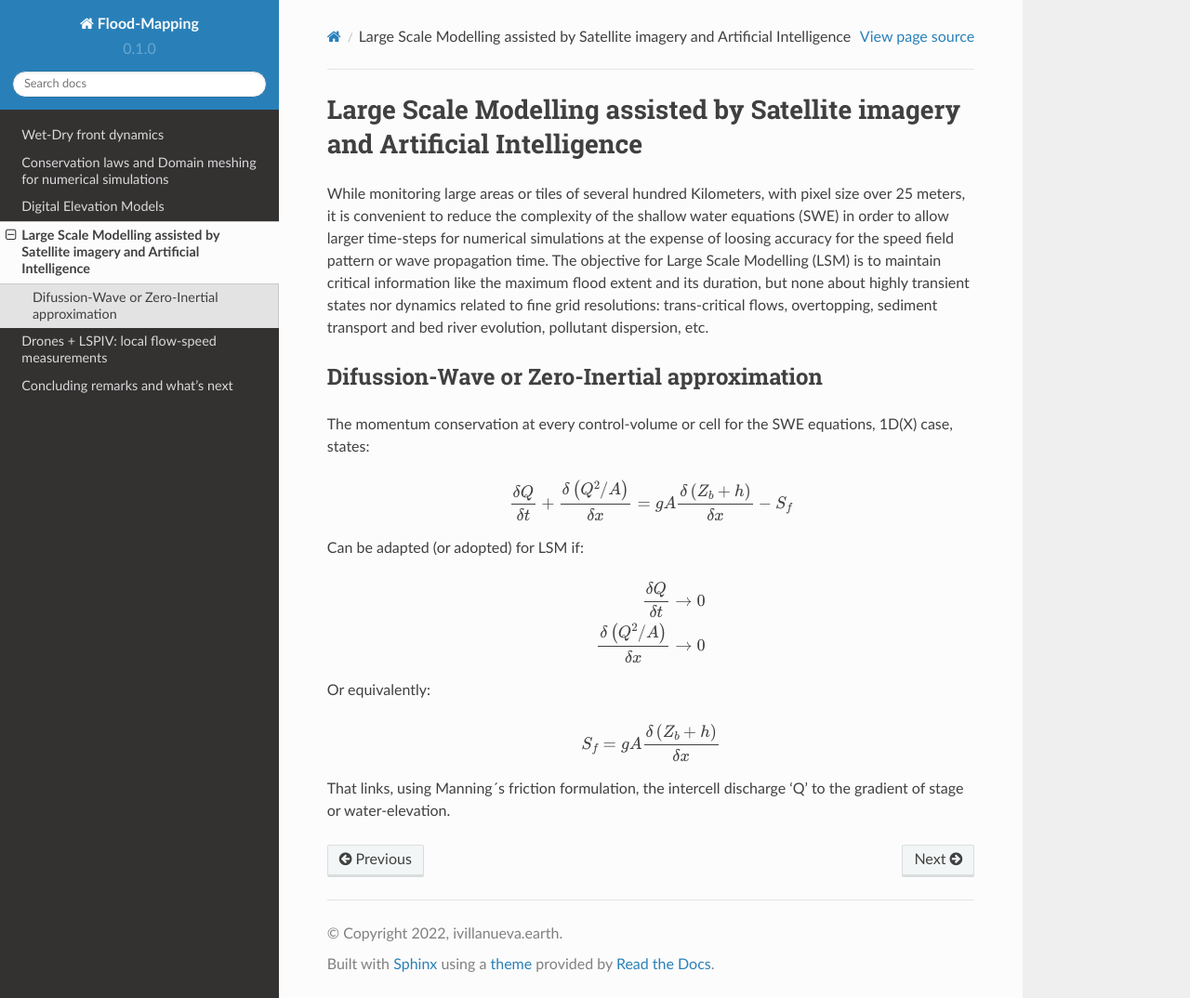
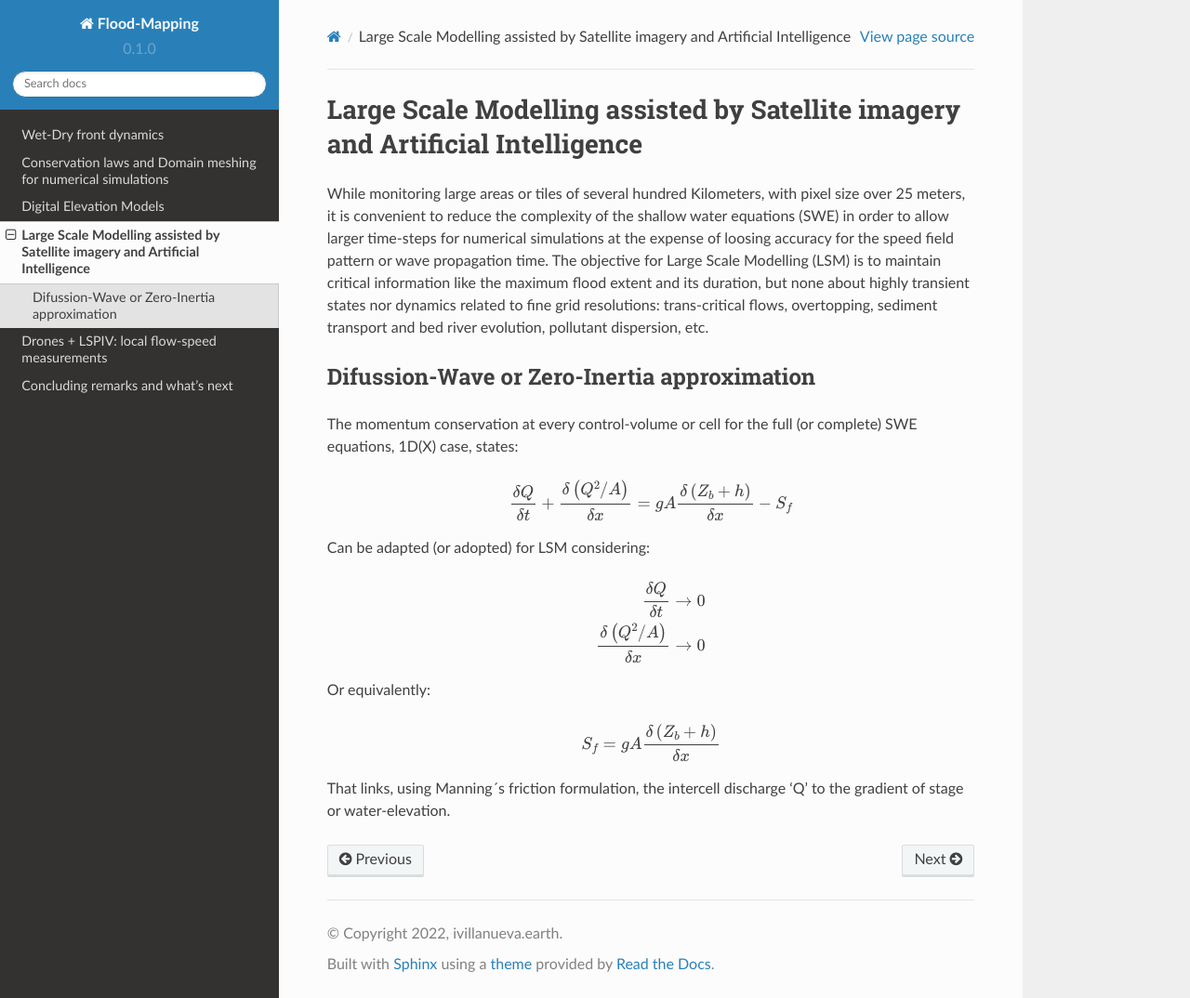
Before and after one commit to ivillamadrid/FloodMapping, a Sphinx documentation site: the page built from docs/source/lsm.rst, in a window 1280 px wide and 1074 px high. Shown: the whole window at 93% size. Built offline with Sphinx 7.4.7 and the Read the Docs theme 2.0.0, drawn with Linux system fonts in a browser that asks for light colours.

Commit message:
Update lsm.rst

```diff
--- a/docs/source/lsm.rst
+++ b/docs/source/lsm.rst
@@ -6,16 +6,16 @@ it is convenient to reduce the complexity of the shallow water equations (SWE) i
 time-steps for numerical simulations at the expense of loosing accuracy for the speed field pattern or wave propagation time.
 The objective for Large Scale Modelling (LSM) is to maintain critical information like the maximum flood extent and its duration, but none about highly transient states nor dynamics related to fine grid resolutions: trans-critical flows, overtopping, sediment transport and bed river evolution, pollutant dispersion, etc.
 
-Difussion-Wave or Zero-Inertial approximation
+Difussion-Wave or Zero-Inertia approximation
 ---------------------------------------------
 
-The momentum conservation at every control-volume or cell for the SWE equations, 1D(X) case, states:
+The momentum conservation at every control-volume or cell for the full (or complete) SWE equations, 1D(X) case, states:
 
 .. math::
 
   \frac{\delta Q} {\delta t} + \frac{\delta \left( Q^2/A \right)} {\delta x} = gA \frac{\delta \left( Z_b+h \right)} {\delta x}-S_f
 
-Can be adapted (or adopted) for LSM if:
+Can be adapted (or adopted) for LSM considering:
 
 .. math::
 
```
